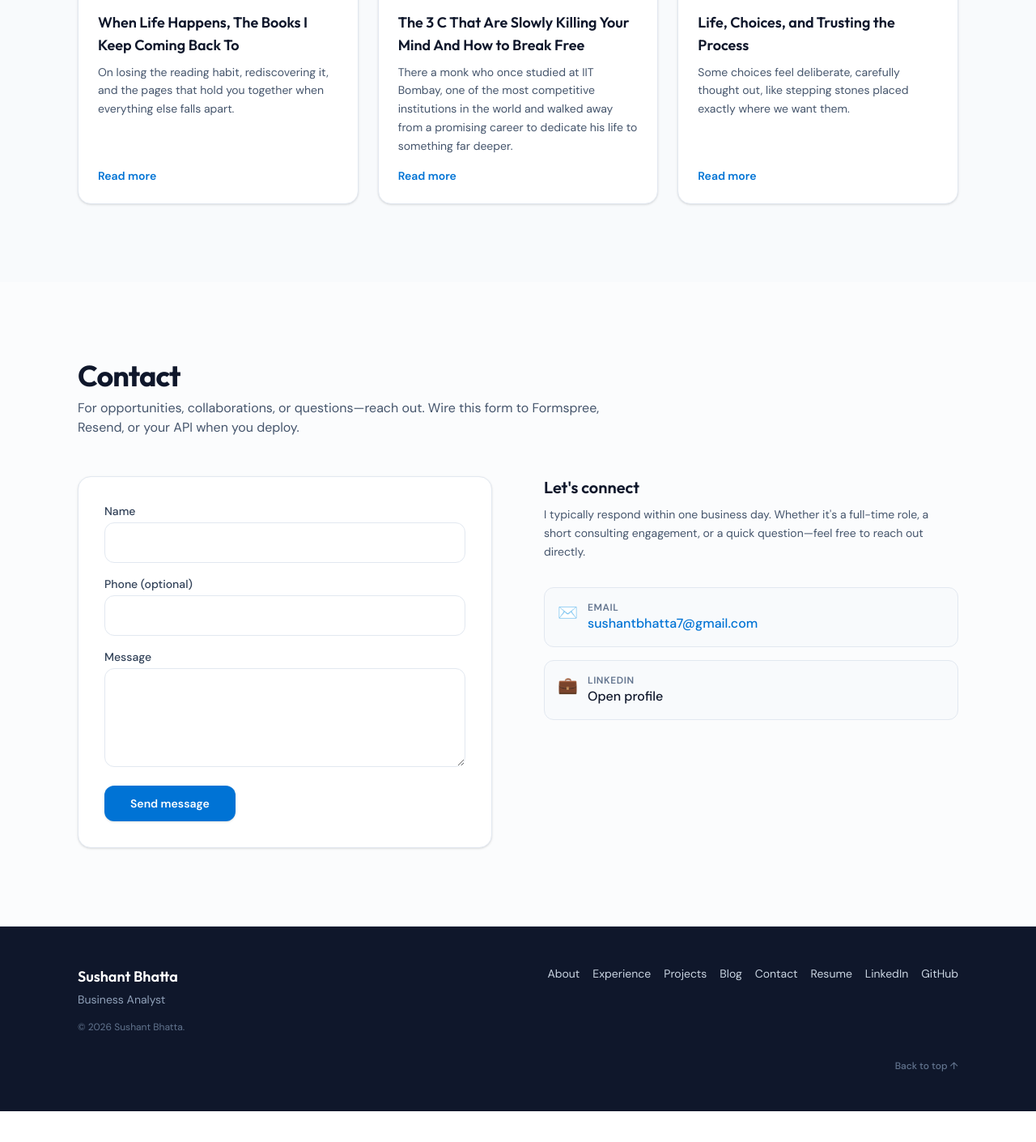
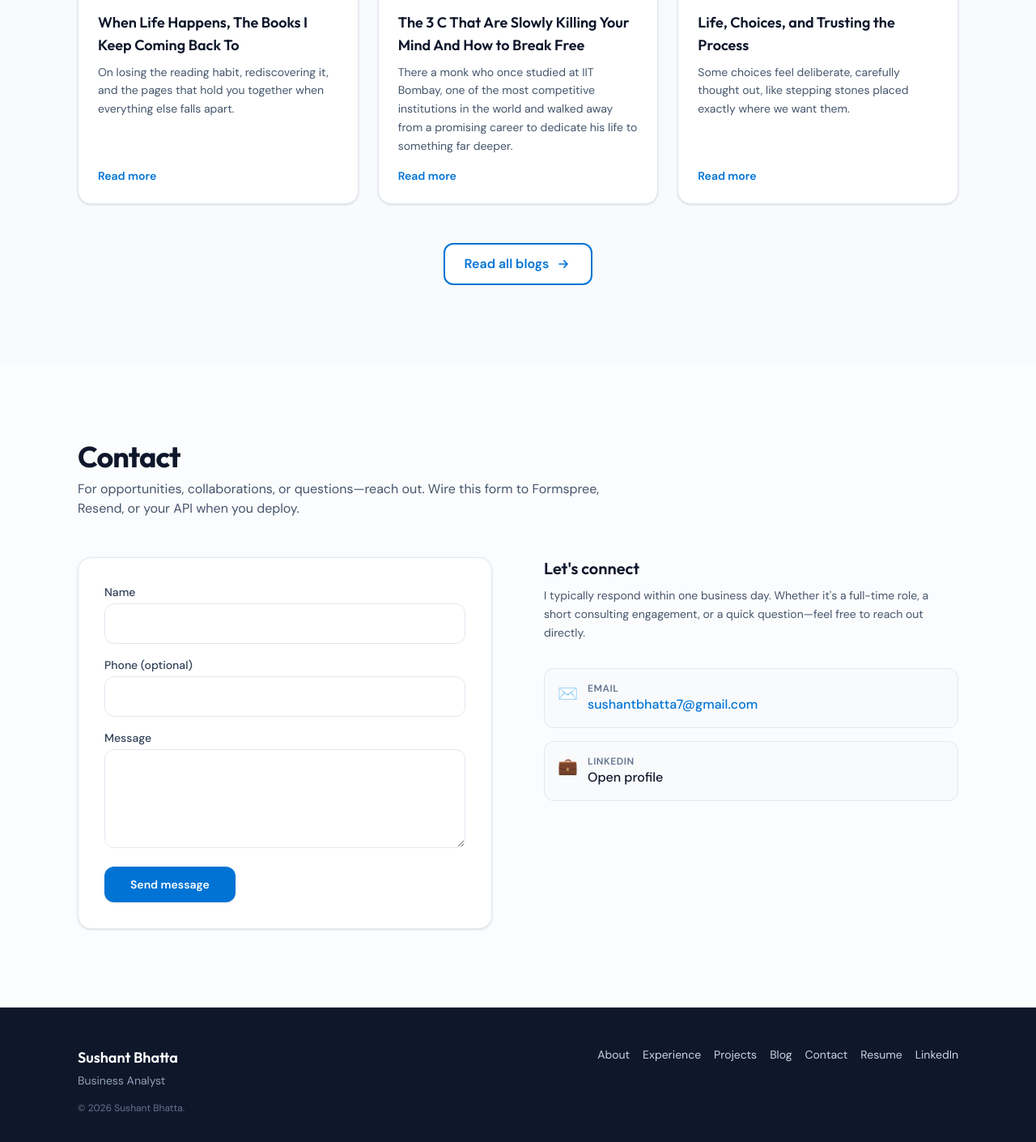
Before and after one commit to sushantdai/portfolioSushant, a React (Vite) app: page / in a window 1280 px wide. Shown: the part 3804-5214 px from the top of the page at 81% size. Before the commit the page ends 5176 px from the top, so only its background shows below. Built offline with nearby package versions, Linux system fonts and the light colour scheme; no server answers.

Commit message:
Add EmailJS setup and blog read all link

```diff
--- a/package.json
+++ b/package.json
@@ -10,6 +10,7 @@
     "preview": "vite preview"
   },
   "dependencies": {
+    "@emailjs/browser": "^4.4.1",
     "embla-carousel-autoplay": "^8.6.0",
     "embla-carousel-react": "^8.6.0",
     "react": "^19.2.4",
--- a/src/components/Blog.jsx
+++ b/src/components/Blog.jsx
@@ -42,6 +42,31 @@ export default function Blog() {
             </li>
           ))}
         </ul>
+
+        {/* Read all blog link */}
+        <div className="mt-12 flex justify-center">
+          <a
+            href="https://sushantbhatta7.blogspot.com/"
+            target="_blank"
+            rel="noopener noreferrer"
+            className="group inline-flex items-center gap-2 rounded-xl border-2 border-[var(--color-accent)] bg-white px-6 py-3 font-semibold text-[var(--color-accent)] transition hover:bg-[var(--color-accent)] hover:text-white dark:bg-slate-950 dark:hover:bg-[var(--color-accent)]"
+          >
+            Read all blogs
+            <svg
+              className="h-5 w-5 transition group-hover:translate-x-1"
+              fill="none"
+              stroke="currentColor"
+              viewBox="0 0 24 24"
+            >
+              <path
+                strokeLinecap="round"
+                strokeLinejoin="round"
+                strokeWidth={2}
+                d="M13 7l5 5m0 0l-5 5m5-5H6"
+              />
+            </svg>
+          </a>
+        </div>
       </div>
     </section>
   )
--- a/src/components/Contact.jsx
+++ b/src/components/Contact.jsx
@@ -1,12 +1,55 @@
 import { useState } from 'react'
+import emailjs from '@emailjs/browser'
 import { profile } from '../data/content'
+
+// Initialize EmailJS
+emailjs.init(import.meta.env.VITE_EMAILJS_PUBLIC_KEY)
 
 export default function Contact() {
   const [sent, setSent] = useState(false)
+  const [loading, setLoading] = useState(false)
+  const [error, setError] = useState(null)
+  const [formData, setFormData] = useState({
+    name: '',
+    phone: '',
+    message: ''
+  })
 
-  function handleSubmit(e) {
+  function handleChange(e) {
+    const { name, value } = e.target
+    setFormData(prev => ({
+      ...prev,
+      [name]: value
+    }))
+  }
+
+  async function handleSubmit(e) {
     e.preventDefault()
-    setSent(true)
+    setLoading(true)
+    setError(null)
+
+    try {
+      await emailjs.send(
+        import.meta.env.VITE_EMAILJS_SERVICE_ID,
+        import.meta.env.VITE_EMAILJS_TEMPLATE_ID,
+        {
+          to_email: 'sushantbhatta7@gmail.com',
+          from_name: formData.name,
+          from_email: formData.name, // Will be replaced by EmailJS with reply-to
+          phone: formData.phone || 'Not provided',
+          message: formData.message
+        }
+      )
+      setSent(true)
+      setFormData({ name: '', phone: '', message: '' })
+      // Reset success message after 5 seconds
+      setTimeout(() => setSent(false), 5000)
+    } catch (err) {
+      setError('Failed to send message. Please try again.')
+      console.error('EmailJS error:', err)
+    } finally {
+      setLoading(false)
+    }
   }
 
   return (
@@ -41,6 +84,8 @@ export default function Contact() {
                 type="text"
                 required
                 autoComplete="name"
+                value={formData.name}
+                onChange={handleChange}
                 className="mt-1 w-full rounded-xl border border-slate-200 bg-white px-4 py-3 text-slate-900 outline-none ring-[var(--color-accent)]/0 transition focus:border-[var(--color-accent)] focus:ring-2 focus:ring-[var(--color-accent)]/30 dark:border-slate-600 dark:bg-slate-900 dark:text-white"
               />
             </div>
@@ -53,6 +98,8 @@ export default function Contact() {
                 name="phone"
                 type="tel"
                 autoComplete="tel"
+                value={formData.phone}
+                onChange={handleChange}
                 className="mt-1 w-full rounded-xl border border-slate-200 bg-white px-4 py-3 text-slate-900 outline-none transition focus:border-[var(--color-accent)] focus:ring-2 focus:ring-[var(--color-accent)]/30 dark:border-slate-600 dark:bg-slate-900 dark:text-white"
               />
             </div>
@@ -65,18 +112,26 @@ export default function Contact() {
                 name="message"
                 required
                 rows={4}
+                value={formData.message}
+                onChange={handleChange}
                 className="mt-1 w-full resize-y rounded-xl border border-slate-200 bg-white px-4 py-3 text-slate-900 outline-none transition focus:border-[var(--color-accent)] focus:ring-2 focus:ring-[var(--color-accent)]/30 dark:border-slate-600 dark:bg-slate-900 dark:text-white"
               />
             </div>
             <button
               type="submit"
-              className="w-full rounded-xl bg-[var(--color-accent)] py-3 text-sm font-semibold text-white shadow-sm transition hover:bg-[var(--color-accent-hover)] sm:w-auto sm:px-8"
+              disabled={loading}
+              className="w-full rounded-xl bg-[var(--color-accent)] py-3 text-sm font-semibold text-white shadow-sm transition hover:bg-[var(--color-accent-hover)] disabled:opacity-50 disabled:cursor-not-allowed sm:w-auto sm:px-8"
             >
-              Send message
+              {loading ? 'Sending...' : 'Send message'}
             </button>
             {sent && (
               <p className="text-sm text-emerald-600 dark:text-emerald-400" role="status">
-                Thanks—connect the form to a backend to deliver this for real. Demo only.
+                ✓ Message sent successfully! I'll get back to you soon.
+              </p>
+            )}
+            {error && (
+              <p className="text-sm text-red-600 dark:text-red-400" role="alert">
+                {error}
               </p>
             )}
           </form>
--- a/src/components/Footer.jsx
+++ b/src/components/Footer.jsx
@@ -42,14 +42,6 @@ export default function Footer() {
             >
               LinkedIn
             </a>
-            <a
-              href={profile.github}
-              target="_blank"
-              rel="noopener noreferrer"
-              className="hover:text-white"
-            >
-              GitHub
-            </a>
           </nav>
         </div>
         <div className="mt-8 flex justify-center sm:justify-end">
```
Also changed, not shown: 2 other files (tests, documents, lock files or other folders).
